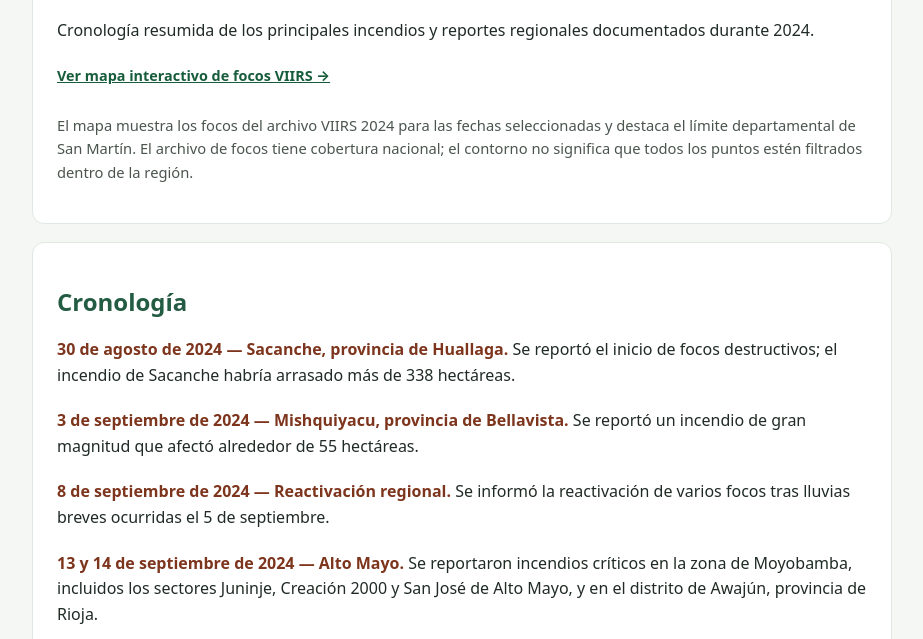
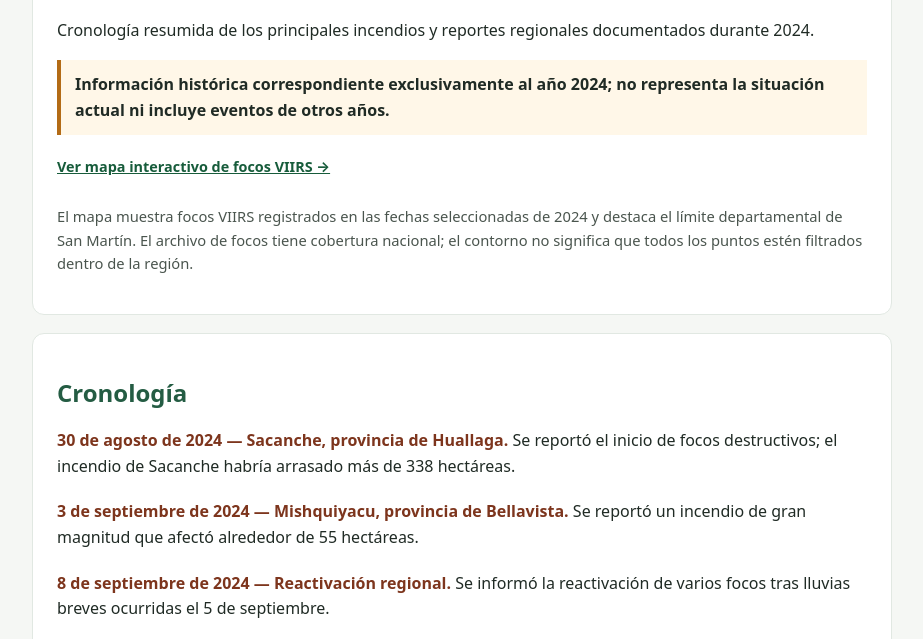
Before and after one commit to zaecova/Focos-de-incendios, a plain HTML site: page index.html in a window 1280 px wide. Shown: the part 100-739 px from the top of the page, without its empty margins (178-1101 px from the left). Drawn offline with Linux system fonts and the light colour scheme.

Commit message:
Clarify fire information is from 2024
Add a prominent historical-data notice and clarify the year of VIIRS observations.

Co-authored-by: Copilot <223556219+Copilot@users.noreply.github.com>

```diff
--- a/index.html
+++ b/index.html
@@ -39,6 +39,12 @@
     .event:last-child { margin-bottom: 0; }
     .date { font-weight: 700; color: #7d351d; }
     .note, footer { font-size: 0.92rem; color: #4a554e; }
+    .year-notice {
+      padding: 12px 14px;
+      border-left: 4px solid #b36b16;
+      background: #fff7e8;
+      font-weight: 650;
+    }
     li { margin: 0 0 10px; overflow-wrap: anywhere; }
     a { color: #175c8e; }
   </style>
@@ -50,9 +56,13 @@
       Cronología resumida de los principales incendios y reportes regionales
       documentados durante 2024.
     </p>
+    <p class="year-notice">
+      Información histórica correspondiente exclusivamente al año 2024;
+      no representa la situación actual ni incluye eventos de otros años.
+    </p>
     <a class="map-link" href="./incendios.html">Ver mapa interactivo de focos VIIRS →</a>
     <p class="note">
-      El mapa muestra los focos del archivo VIIRS 2024 para las fechas seleccionadas
+      El mapa muestra focos VIIRS registrados en las fechas seleccionadas de 2024
       y destaca el límite departamental de San Martín. El archivo de focos tiene
       cobertura nacional; el contorno no significa que todos los puntos estén
       filtrados dentro de la región.
```
